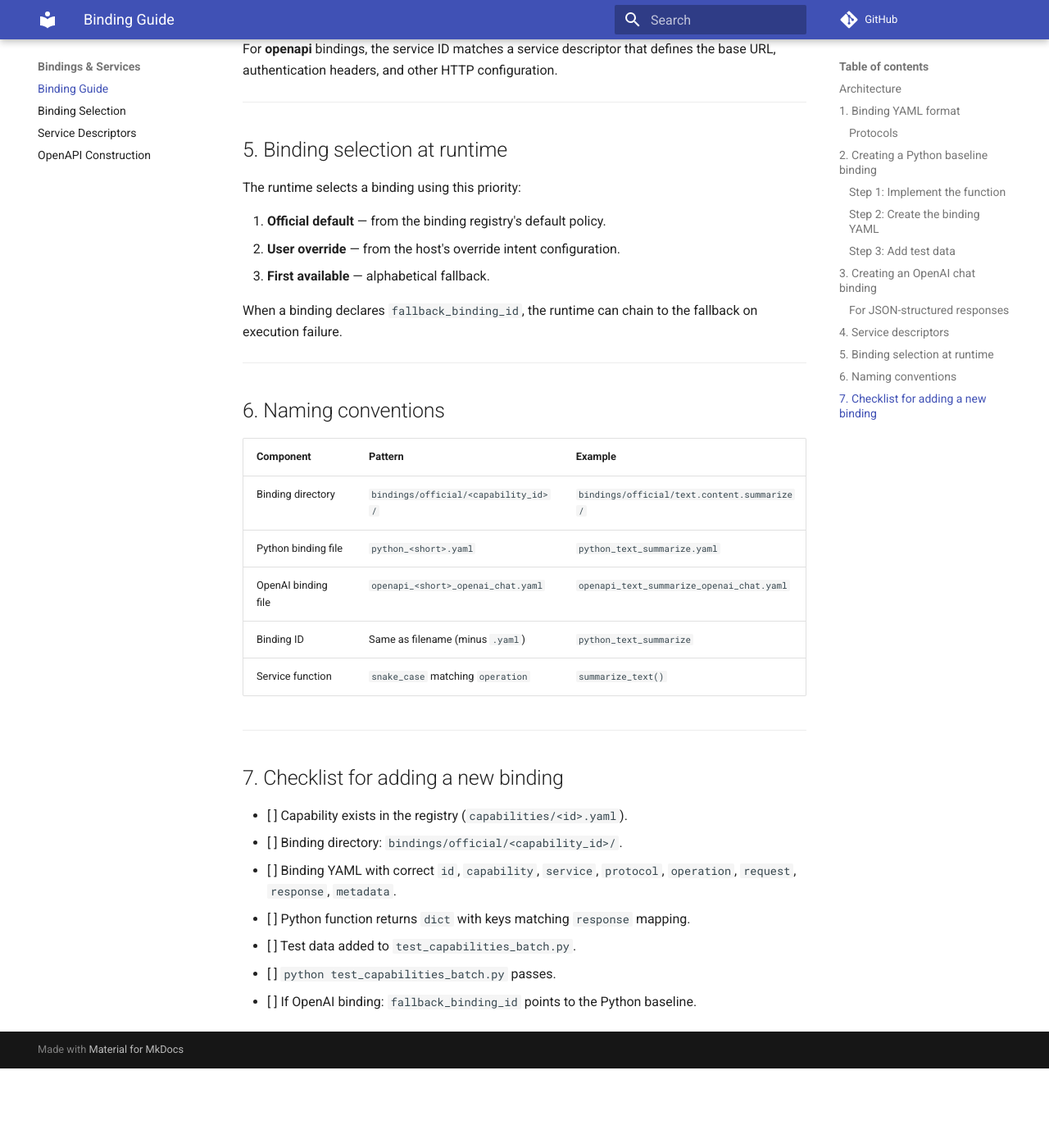
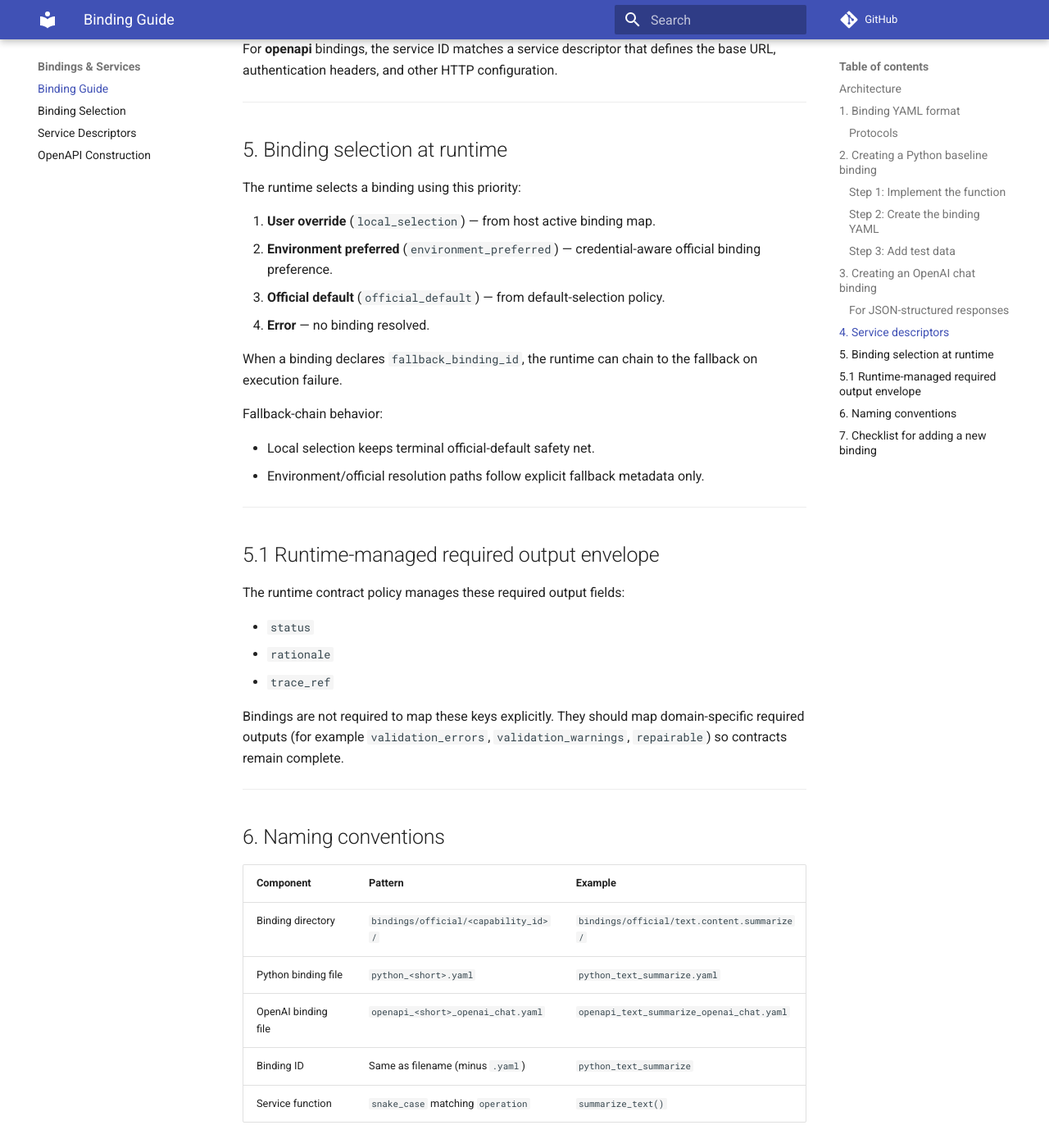
Before and after one commit to gfernandf/agent-skills, an MkDocs documentation site: the page built from docs/BINDING_GUIDE.md, in a window 1280 px wide and 1400 px high, scrolled down 3031 px. Shown: the whole window at 82% size. Built offline with MkDocs 1.6.1 and Material for MkDocs 9.7.7, drawn with Linux system fonts in a browser that asks for light colours; comment, search, counter and statistics services are not loaded; before the commit the page ends 4334 px from its top, so only the background shows below that.

Commit message:
docs: align binding policy and cognitive quality gates

```diff
--- a/docs/BINDING_GUIDE.md
+++ b/docs/BINDING_GUIDE.md
@@ -146,12 +146,32 @@
 
 The runtime selects a binding using this priority:
 
-1. **Official default** — from the binding registry's default policy.
-2. **User override** — from the host's override intent configuration.
-3. **First available** — alphabetical fallback.
+1. **User override** (`local_selection`) — from host active binding map.
+2. **Environment preferred** (`environment_preferred`) — credential-aware official binding preference.
+3. **Official default** (`official_default`) — from default-selection policy.
+4. **Error** — no binding resolved.
 
 When a binding declares `fallback_binding_id`, the runtime can chain to the
 fallback on execution failure.
+
+Fallback-chain behavior:
+
+- Local selection keeps terminal official-default safety net.
+- Environment/official resolution paths follow explicit fallback metadata only.
+
+---
+
+## 5.1 Runtime-managed required output envelope
+
+The runtime contract policy manages these required output fields:
+
+- `status`
+- `rationale`
+- `trace_ref`
+
+Bindings are not required to map these keys explicitly. They should map
+domain-specific required outputs (for example `validation_errors`,
+`validation_warnings`, `repairable`) so contracts remain complete.
 
 ---
 
```
Also changed, not shown: README.md (+34 -0 lines), docs/BINDING_SELECTION.md (+22 -3 lines), docs/PUBLIC_RELEASE_USE_CASES.md (+24 -0 lines), docs/RUNNER_GUIDE.md (+17 -0 lines), docs/TROUBLESHOOTING.md (+28 -0 lines).
